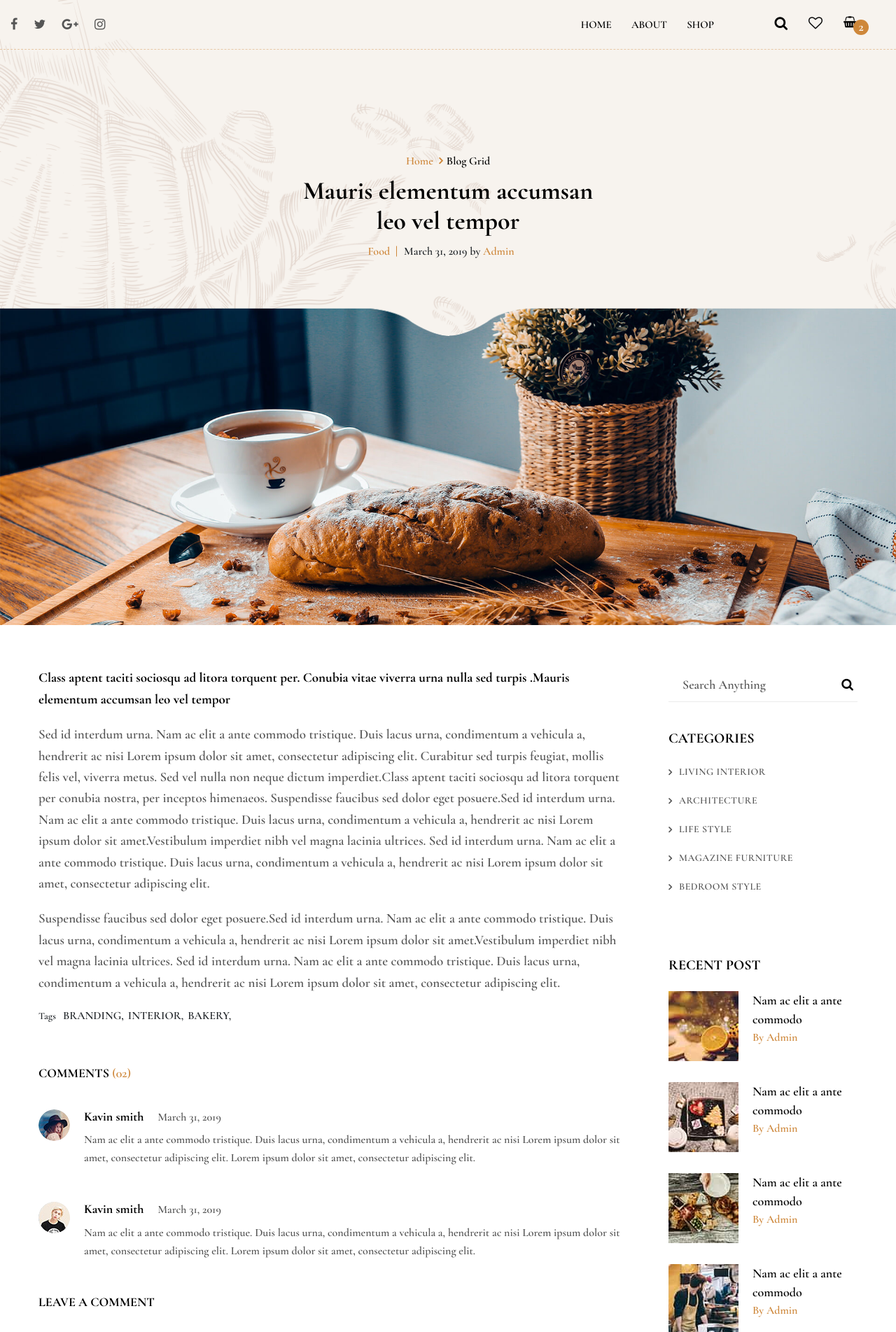
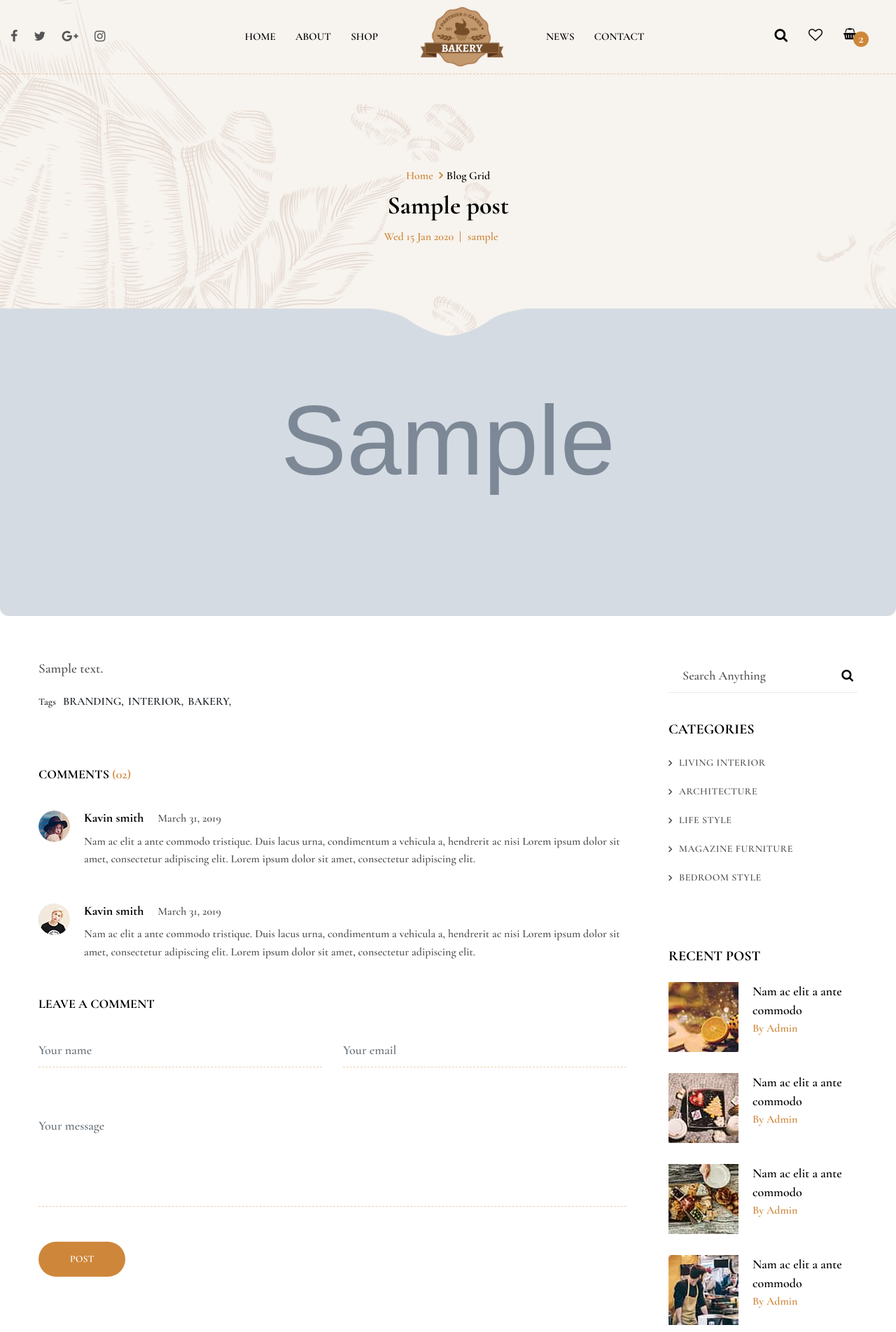
Before and after one commit to Maryam-tli/bakery_shop, a Django app: a page that uses templates/blog-detail.html in a window 1280 px wide. Shown: the top 1903 px of the page at 70% size. Run offline with Django 4.2, Linux system fonts and the light colour scheme; tables that the repository leaves empty hold one stand-in row (values such as "Sample post"); grey boxes marked "Sample" are stand-in pictures; some libraries are stand-ins or nearby versions.

Commit message:
defined blog detail file to show a post detail and users can navigate between them

```diff
--- a/templates/blog-detail.html
+++ b/templates/blog-detail.html
@@ -37,7 +37,7 @@
         </ul>
       </div>
       <div class="header__center">
-        <nav class="header__navigation left">
+         <nav class="header__navigation left">
           <ul class="menu">
             <li class="menu-item-has-children"><a href="{% url 'home' %}">Home</a>
             </li>
@@ -48,6 +48,15 @@
                 <li><a href="product-default.html">Product</a><span class="sub-toggle"><i class="fa fa-angle-down"></i></span>
                 </li>
               </ul>
+            </li>
+          </ul>
+        </nav>
+        <div class="header__logo"><a class="ps-logo" href="{% url 'home' %}"><img src="{% static 'img/logo.png' %}" alt=""></a></div>
+        <nav class="header__navigation right">
+          <ul class="menu">
+            <li><a href="{% url 'blog' %}">News</a><span class="sub-toggle"><i class="fa fa-angle-down"></i></span>
+            </li>
+            <li class="current-menu-item "><a href="contact-us.html">Contact</a>
             </li>
           </ul>
         </nav>
@@ -146,28 +155,74 @@
         <div class="ps-hero__container">
           <div class="ps-breadcrumb">
             <ul class="breadcrumb">
-              <li><a href="index-2.html">Home</a></li>
+              <li><a href="{% url 'home' %}">Home</a></li>
               <li>Blog Grid</li>
             </ul>
           </div>
           <div class="ps-post--detail-header">
-            <h1>Mauris elementum accumsan <br/> leo vel tempor</h1>
-            <div class="ps-post__meta"><span>Food</span><span>March 31, 2019  by <a href="#">Admin</a></span></div>
+            <h1>{{ class_post.title }}</h1>
+            <div class="ps-post__meta"><span>{{ class_post.published_date|date:"D d M Y" }}</span><span><a href="#">{{ class_post.author }}</a></span></div>
           </div>
         </div>
       </div>
-      <div class="ps-hero--blog"><img src="{% static 'img/blog/blog-detail.jpg' %}" alt=""></div>
+      <div class="ps-hero--blog"><img src="{{ class_post.image.url }}" alt="{{ class_post.title }} " class="post-image-full"></div>
       <div class="container">
         <div class="ps-blog ps-blog--sidebar">
           <div class="ps-blog__left">
             <div class="ps-post--detail">
               <div class="ps-post__content">
-                <p><strong class="large">Class aptent taciti sociosqu ad litora torquent per. Conubia vitae viverra urna nulla sed turpis .Mauris elementum accumsan leo vel tempor</strong></p>
-                <p>Sed id interdum urna. Nam ac elit a ante commodo tristique. Duis lacus urna, condimentum a vehicula a, hendrerit ac nisi Lorem ipsum dolor sit amet, consectetur adipiscing elit. Curabitur sed turpis feugiat, mollis felis vel, viverra metus. Sed vel nulla non neque dictum imperdiet.Class aptent taciti sociosqu ad litora torquent per conubia nostra, per inceptos himenaeos. Suspendisse faucibus sed dolor eget posuere.Sed id interdum urna. Nam ac elit a ante commodo tristique. Duis lacus urna, condimentum a vehicula a, hendrerit ac nisi Lorem ipsum dolor sit amet.Vestibulum imperdiet nibh vel magna lacinia ultrices. Sed id interdum urna. Nam ac elit a ante commodo tristique. Duis lacus urna, condimentum a vehicula a, hendrerit ac nisi Lorem ipsum dolor sit amet, consectetur adipiscing elit.</p>
-                <p>Suspendisse faucibus sed dolor eget posuere.Sed id interdum urna. Nam ac elit a ante commodo tristique. Duis lacus urna, condimentum a vehicula a, hendrerit ac nisi Lorem ipsum dolor sit amet.Vestibulum imperdiet nibh vel magna lacinia ultrices. Sed id interdum urna. Nam ac elit a ante commodo tristique. Duis lacus urna, condimentum a vehicula a, hendrerit ac nisi Lorem ipsum dolor sit amet, consectetur adipiscing elit.</p>
+                <p>{{ class_post.content|safe }}</p>
                 <div class="ps-post__tags"><span>Tags</span><a href="#">Branding</a><a href="#">Interior</a><a href="#">Bakery</a></div>
               </div>
             </div>
+            <div class="navigation-area">
+					    <div class="row">
+
+						<!-- Prev Post -->
+					      <div class="col-lg-6 col-md-6 col-12 nav-left flex-row d-flex justify-content-start align-items-center">
+						      {% if prev_post %}
+						      <div class="thumb">
+							      <a href="{% url 'detail' slug=prev_post.slug %}">
+								      <img class="img-fluid" src="{% static 'img/blog/prev_button.png' %}" alt="">
+							      </a>
+						      </div>
+						      <div class="arrow">
+							      <a href="{% url 'detail' slug=prev_post.slug %}">
+								      <span class="lnr text-white lnr-arrow-left"></span>
+							      </a>
+						      </div>
+						      <div class="detials">
+							      <p>Prev Post</p>
+							      <a href="{% url 'detail' slug=prev_post.slug %}">
+								      <h4>{{ prev_post.title }}</h4>
+							      </a>
+						      </div>
+						      {% endif %}
+					      </div>
+
+					      <!-- Next Post -->
+					      <div class="col-lg-6 col-md-6 col-12 nav-right flex-row d-flex justify-content-end align-items-center">
+						      {% if next_post %}
+						      <div class="detials">
+							      <p>Next Post</p>
+							      <a href="{% url 'detail' slug=next_post.slug %}">
+								      <h4>{{ next_post.title }}</h4>
+							      </a>
+						      </div>
+						      <div class="arrow">
+							      <a href="{% url 'detail' slug=next_post.slug %}">
+								      <span class="lnr text-white lnr-arrow-right"></span>
+							      </a>
+						      </div>
+						      <div class="thumb">
+							      <a href="{% url 'detail' slug=next_post.slug %}">
+								      <img class="img-fluid" src="{% static 'img/blog/next_button.png' %}" alt="">
+							      </a>
+						      </div>
+						      {% endif %}
+					      </div>
+				      </div>
+			      </div><br/>
             <div class="ps-blog-comments">
               <h3>Comments <span>(02)</span></h3>
               <div class="ps-comment-box">
```
